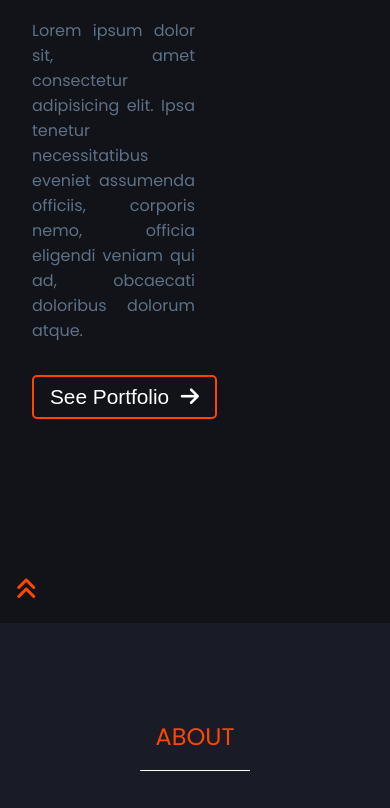
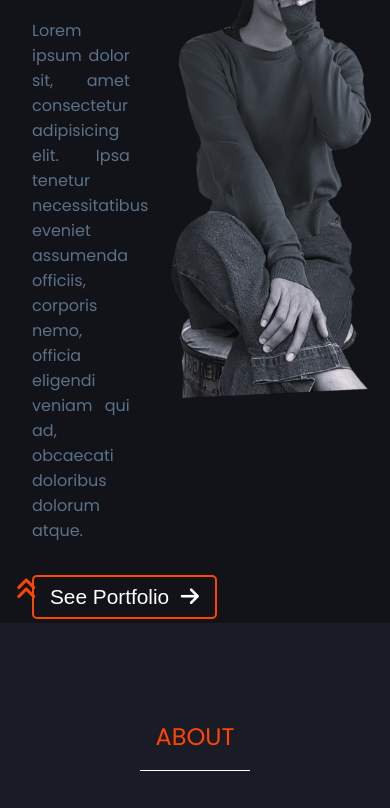
Before and after one commit to Kavya-25/portfolio, a plain HTML site: page index.html in a window 390 px wide. Shown: the part 221-1029 px from the top of the page. Drawn offline with nearby package versions, Linux system fonts and the light colour scheme; grey boxes are pictures that could not be loaded.

Commit message:
home page modified

```diff
--- a/index.html
+++ b/index.html
@@ -41,6 +41,9 @@
             </div>
            <div class="header-text">Lorem ipsum dolor sit, amet consectetur adipisicing elit. Ipsa tenetur necessitatibus eveniet assumenda officiis, corporis nemo, officia eligendi veniam qui ad, obcaecati doloribus dolorum atque.</div>
            <button><a href="#portfolio">See Portfolio&nbsp;&nbsp;<i class="fa-solid fa-arrow-right"></i></a></button>
+        </div>
+        <div class="cutout">
+            <img src="./images/cutout2.png" alt="">
         </div>
        </div>
        <div class="social-icons">
@@ -225,7 +228,6 @@
     </section>
 
 
-
     <script src="./script.js"></script>
 
 </body>
--- a/style.css
+++ b/style.css
@@ -85,7 +85,7 @@ backdrop-filter: blur( 4px );
   right: 2%;
   top: 10%;
   display: none;
-  transform: translateX(180px);
+  transform: translateX(100px);
   z-index: 99;
 }
 #ul-mobile li{
@@ -120,10 +120,24 @@ backdrop-filter: blur( 4px );
   transition: 0.5s;
   border: 2px solid orangered;
 }
+.cutout{
+ width: 500px;
+ height: 500px;
+ display: flex;
+ justify-content: center;
+ position: absolute;
+ right: 10%;
+ top: 15%;
+ background-color: orangered;
+ border-radius: 50%;
+}
+.cutout img{
+  width: 200px;
+}
 .header-text {
   font-size: 1rem;
   color: rgba(126, 155, 185, 0.691);
-  width: 50%;
+  width: 30%;
   margin: 2rem 0;
 }
 .intro button a {
@@ -647,6 +661,12 @@ section:nth-child(even) {
     .heading{
       display: block;
     }
+    .cutout{
+      height: auto;
+      width: auto;
+      background-color: transparent;
+      right: 5%;
+    }
   #about {
     height: fit-content;
   }
```
Also changed, not shown: images/cutout2.png (added).
